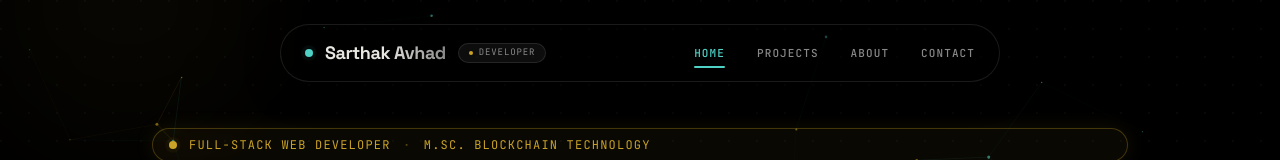
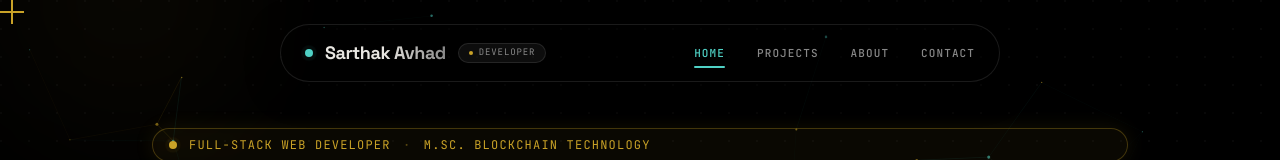
Before and after one commit to sarthakavahd/My-Protfolio, a Next.js app: page / in a window 1280 px wide. Shown: the top 160 px of the page. Built offline with nearby package versions, Linux system fonts and the light colour scheme.

Commit message:
fix: restore original crosshair cursor without trail/burst animations

```diff
--- a/app/globals.css
+++ b/app/globals.css
@@ -29,6 +29,7 @@
   ::-webkit-scrollbar-track { background: var(--color-bg); }
   ::-webkit-scrollbar-thumb { background: var(--color-border); border-radius: 9999px; }
   ::-webkit-scrollbar-thumb:hover { background: var(--color-gold); }
+  @media (pointer: fine) { *, html, body, a, button { cursor: none !important; } }
 
   @media (prefers-reduced-motion: reduce) {
     html { scroll-behavior: auto; }
--- a/src/components/CustomCursor.tsx
+++ b/src/components/CustomCursor.tsx
@@ -1,5 +1,71 @@
 "use client";
+import { useEffect, useRef, useState } from "react";
 
 export default function CustomCursor() {
-  return null;
+  const cursorRef = useRef<HTMLDivElement>(null);
+  const [isHovering, setIsHovering] = useState(false);
+
+  useEffect(() => {
+    const onMove = (e: MouseEvent) => {
+      if (cursorRef.current) {
+        cursorRef.current.style.transform = `translate(${e.clientX - 12}px, ${e.clientY - 12}px)`;
+      }
+    };
+
+    const onOver = (e: MouseEvent) => {
+      if ((e.target as Element).closest("a, button")) setIsHovering(true);
+    };
+    const onOut = (e: MouseEvent) => {
+      if ((e.target as Element).closest("a, button")) setIsHovering(false);
+    };
+
+    window.addEventListener("mousemove", onMove);
+    document.addEventListener("mouseover", onOver);
+    document.addEventListener("mouseout", onOut);
+
+    return () => {
+      window.removeEventListener("mousemove", onMove);
+      document.removeEventListener("mouseover", onOver);
+      document.removeEventListener("mouseout", onOut);
+    };
+  }, []);
+
+  return (
+    <div
+      ref={cursorRef}
+      className="pointer-events-none fixed left-0 top-0 z-[9999] flex h-6 w-6 items-center justify-center"
+      style={{ willChange: "transform" }}
+    >
+      <div
+        className={`relative flex h-full w-full items-center justify-center transition-all duration-300 ease-out ${
+          isHovering ? "rotate-90 scale-125" : "rotate-0 scale-100"
+        }`}
+      >
+        {/* Horizontal line */}
+        <div
+          className={`absolute h-[1.5px] bg-gold transition-all duration-300 ${
+            isHovering ? "w-2/5 opacity-40" : "w-full opacity-100"
+          }`}
+        />
+        {/* Vertical line */}
+        <div
+          className={`absolute w-[1.5px] bg-gold transition-all duration-300 ${
+            isHovering ? "h-2/5 opacity-40" : "h-full opacity-100"
+          }`}
+        />
+        {/* Center cyan dot on hover */}
+        <div
+          className={`absolute h-1.5 w-1.5 rounded-full bg-cyan transition-all duration-300 ${
+            isHovering ? "scale-100 opacity-100" : "scale-0 opacity-0"
+          }`}
+        />
+        {/* Expanding ring on hover */}
+        <div
+          className={`absolute rounded-full border border-cyan/50 transition-all duration-300 ${
+            isHovering ? "inset-[-6px] bg-cyan/10 opacity-100" : "inset-[4px] bg-transparent opacity-0"
+          }`}
+        />
+      </div>
+    </div>
+  );
 }
```
